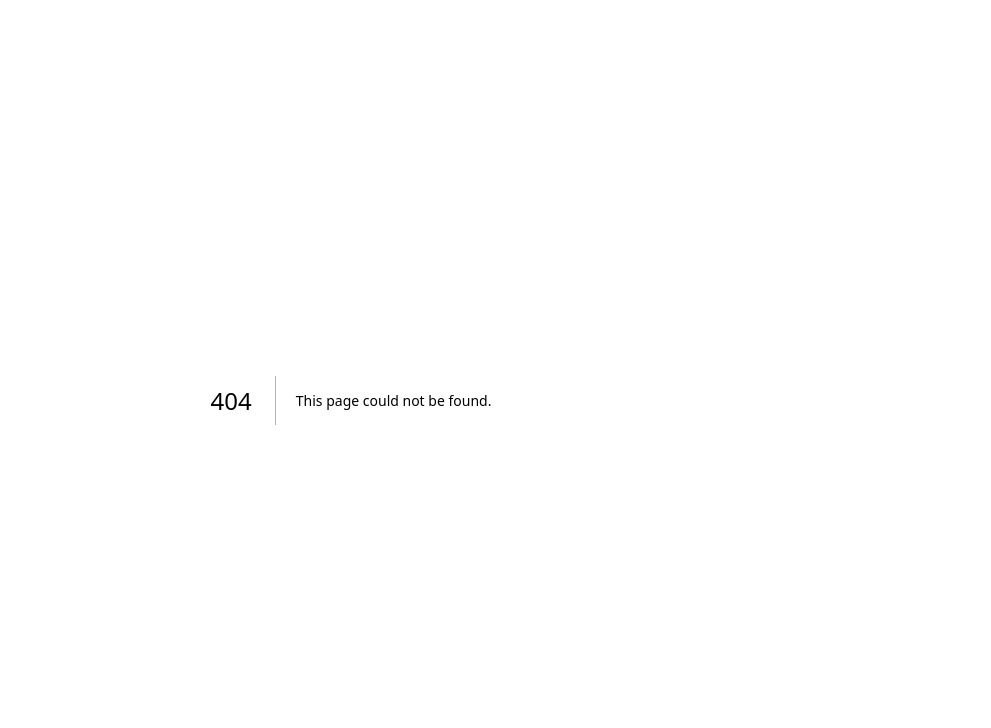
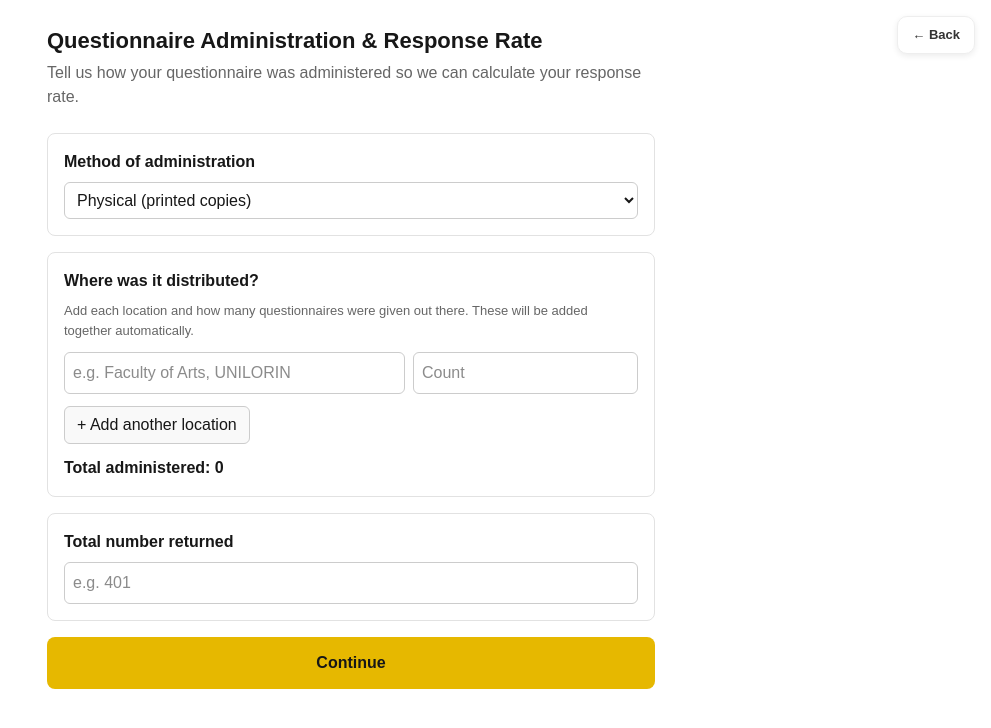
Before and after one commit to talabioluwatobi93-researchsuite/Vertex-researchsuites-, a Next.js app in the folder vertex-researchsuites/: page /quantitative-analysis/1/response-rate in a window 1280 px wide. Before the commit this address had no page. Shown: the top 728 px of the page, without its empty margins (289-1280 px from the left). Built offline with nearby package versions, Linux system fonts and the light colour scheme; no server answers.

Commit message:
feat: add Response Rate (4.1a) step between upload and cross-checks

```diff
--- /dev/null
+++ b/vertex-researchsuites/app/quantitative-analysis/[id]/response-rate/page.tsx
@@ -0,0 +1,171 @@
+'use client'
+
+import { useState } from 'react'
+import { useParams, useRouter } from 'next/navigation'
+import { createClient } from '@supabase/supabase-js'
+
+const supabase = createClient(
+  process.env.NEXT_PUBLIC_SUPABASE_URL!,
+  process.env.NEXT_PUBLIC_SUPABASE_PUBLISHABLE_KEY!
+)
+
+type LocationRow = { area: string; count: string }
+
+export default function ResponseRatePage() {
+  const params = useParams()
+  const router = useRouter()
+  const sessionId = params.id as string
+
+  const [method, setMethod] = useState('Physical')
+  const [methodOther, setMethodOther] = useState('')
+  const [locations, setLocations] = useState<LocationRow[]>([{ area: '', count: '' }])
+  const [totalReturned, setTotalReturned] = useState('')
+  const [saving, setSaving] = useState(false)
+  const [errorMsg, setErrorMsg] = useState('')
+
+  const totalAdministered = locations.reduce((sum, l) => sum + (Number(l.count) || 0), 0)
+  const returnedNum = Number(totalReturned) || 0
+  const responseRate = totalAdministered > 0 ? Math.round((returnedNum / totalAdministered) * 1000) / 10 : 0
+
+  const updateLocation = (idx: number, field: 'area' | 'count', value: string) => {
+    setLocations(prev => prev.map((l, i) => i === idx ? { ...l, [field]: value } : l))
+  }
+
+  const addLocation = () => {
+    setLocations(prev => [...prev, { area: '', count: '' }])
+  }
+
+  const removeLocation = (idx: number) => {
+    setLocations(prev => prev.filter((_, i) => i !== idx))
+  }
+
+  const handleContinue = async () => {
+    if (locations.some(l => !l.area.trim() || !l.count.trim())) {
+      setErrorMsg('Please fill in every location and its count, or remove empty rows.')
+      return
+    }
+    if (!totalReturned.trim()) {
+      setErrorMsg('Please enter the total number of responses returned.')
+      return
+    }
+    if (returnedNum > totalAdministered) {
+      setErrorMsg('Returned responses cannot be more than administered responses.')
+      return
+    }
+
+    setSaving(true)
+    setErrorMsg('')
+
+    const responseRateInfo = {
+      method: method === 'Other' ? methodOther.trim() : method,
+      locations: locations.map(l => ({ area: l.area.trim(), count: Number(l.count) })),
+      total_administered: totalAdministered,
+      total_returned: returnedNum,
+      response_rate_percent: responseRate,
+    }
+
+    const { error } = await supabase
+      .from('quantitative_analysis_sessions')
+      .update({ response_rate_info: responseRateInfo })
+      .eq('id', sessionId)
+
+    if (error) {
+      setErrorMsg(`Save failed: ${error.message}`)
+      setSaving(false)
+      return
+    }
+
+    router.push(`/quantitative-analysis/${sessionId}/cross-checks`)
+  }
+
+  return (
+    <div style={{ maxWidth: 640, margin: '0 auto', padding: '24px 16px' }}>
+      <h1 style={{ fontSize: 22, fontWeight: 700, marginBottom: 4 }}>Questionnaire Administration &amp; Response Rate</h1>
+      <p style={{ color: '#666', marginBottom: 24 }}>Tell us how your questionnaire was administered so we can calculate your response rate.</p>
+
+      <div style={{ border: '1px solid #e2e2e2', borderRadius: 8, padding: 16, marginBottom: 16 }}>
+        <label style={{ fontWeight: 600, display: 'block', marginBottom: 8 }}>Method of administration</label>
+        <select value={method} onChange={e => setMethod(e.target.value)} style={{ width: '100%', padding: 8, borderRadius: 6, border: '1px solid #ccc' }}>
+          <option value="Physical">Physical (printed copies)</option>
+          <option value="Google Forms">Google Forms</option>
+          <option value="Other">Other</option>
+        </select>
+        {method === 'Other' && (
+          <input
+            type="text"
+            placeholder="Describe how it was administered"
+            value={methodOther}
+            onChange={e => setMethodOther(e.target.value)}
+            style={{ width: '100%', padding: 8, borderRadius: 6, border: '1px solid #ccc', marginTop: 8 }}
+          />
+        )}
+      </div>
+
+      <div style={{ border: '1px solid #e2e2e2', borderRadius: 8, padding: 16, marginBottom: 16 }}>
+        <label style={{ fontWeight: 600, display: 'block', marginBottom: 8 }}>Where was it distributed?</label>
+        <p style={{ color: '#666', fontSize: 13, marginBottom: 12 }}>Add each location and how many questionnaires were given out there. These will be added together automatically.</p>
+
+        {locations.map((loc, idx) => (
+          <div key={idx} style={{ display: 'flex', gap: 8, marginBottom: 8 }}>
+            <input
+              type="text"
+              placeholder="e.g. Faculty of Arts, UNILORIN"
+              value={loc.area}
+              onChange={e => updateLocation(idx, 'area', e.target.value)}
+              style={{ flex: 2, padding: 8, borderRadius: 6, border: '1px solid #ccc' }}
+            />
+            <input
+              type="number"
+              placeholder="Count"
+              value={loc.count}
+              onChange={e => updateLocation(idx, 'count', e.target.value)}
+              style={{ flex: 1, padding: 8, borderRadius: 6, border: '1px solid #ccc' }}
+            />
+            {locations.length > 1 && (
+              <button onClick={() => removeLocation(idx)} style={{ padding: '0 12px', border: '1px solid #ccc', borderRadius: 6, background: '#fff' }}>✕</button>
+            )}
+          </div>
+        ))}
+
+        <button onClick={addLocation} style={{ marginTop: 4, padding: '6px 12px', borderRadius: 6, border: '1px solid #ccc', background: '#f9f9f9' }}>+ Add another location</button>
+
+        <p style={{ marginTop: 12, fontWeight: 600 }}>Total administered: {totalAdministered}</p>
+      </div>
+
+      <div style={{ border: '1px solid #e2e2e2', borderRadius: 8, padding: 16, marginBottom: 16 }}>
+        <label style={{ fontWeight: 600, display: 'block', marginBottom: 8 }}>Total number returned</label>
+        <input
+          type="number"
+          placeholder="e.g. 401"
+          value={totalReturned}
+          onChange={e => setTotalReturned(e.target.value)}
+          style={{ width: '100%', padding: 8, borderRadius: 6, border: '1px solid #ccc' }}
+        />
+        {totalAdministered > 0 && totalReturned && (
+          <p style={{ marginTop: 12, fontWeight: 600 }}>Response rate: {responseRate}%</p>
+        )}
+      </div>
+
+      {errorMsg && (
+        <p style={{ color: '#c0392b', background: '#fdecea', padding: 10, borderRadius: 6, marginBottom: 16 }}>{errorMsg}</p>
+      )}
+
+      <button
+        onClick={handleContinue}
+        disabled={saving}
+        style={{
+          width: '100%',
+          padding: 14,
+          borderRadius: 8,
+          border: 'none',
+          background: '#e6b800',
+          fontWeight: 700,
+          fontSize: 16,
+          cursor: saving ? 'not-allowed' : 'pointer',
+        }}
+      >
+        {saving ? 'Saving...' : 'Continue'}
+      </button>
+    </div>
+  )
+}
--- a/vertex-researchsuites/app/quantitative-analysis/page.tsx
+++ b/vertex-researchsuites/app/quantitative-analysis/page.tsx
@@ -100,7 +100,7 @@ export default function QuantitativeAnalysisUploadPage() {
         return
       }
 
-      router.push(`/quantitative-analysis/${session.id}/cross-checks`)
+      router.push(`/quantitative-analysis/${session.id}/response-rate`)
     } catch (err) {
       setErrorMsg('This file could not be read. Please check the format and try again.')
       setLoading(false)
```
